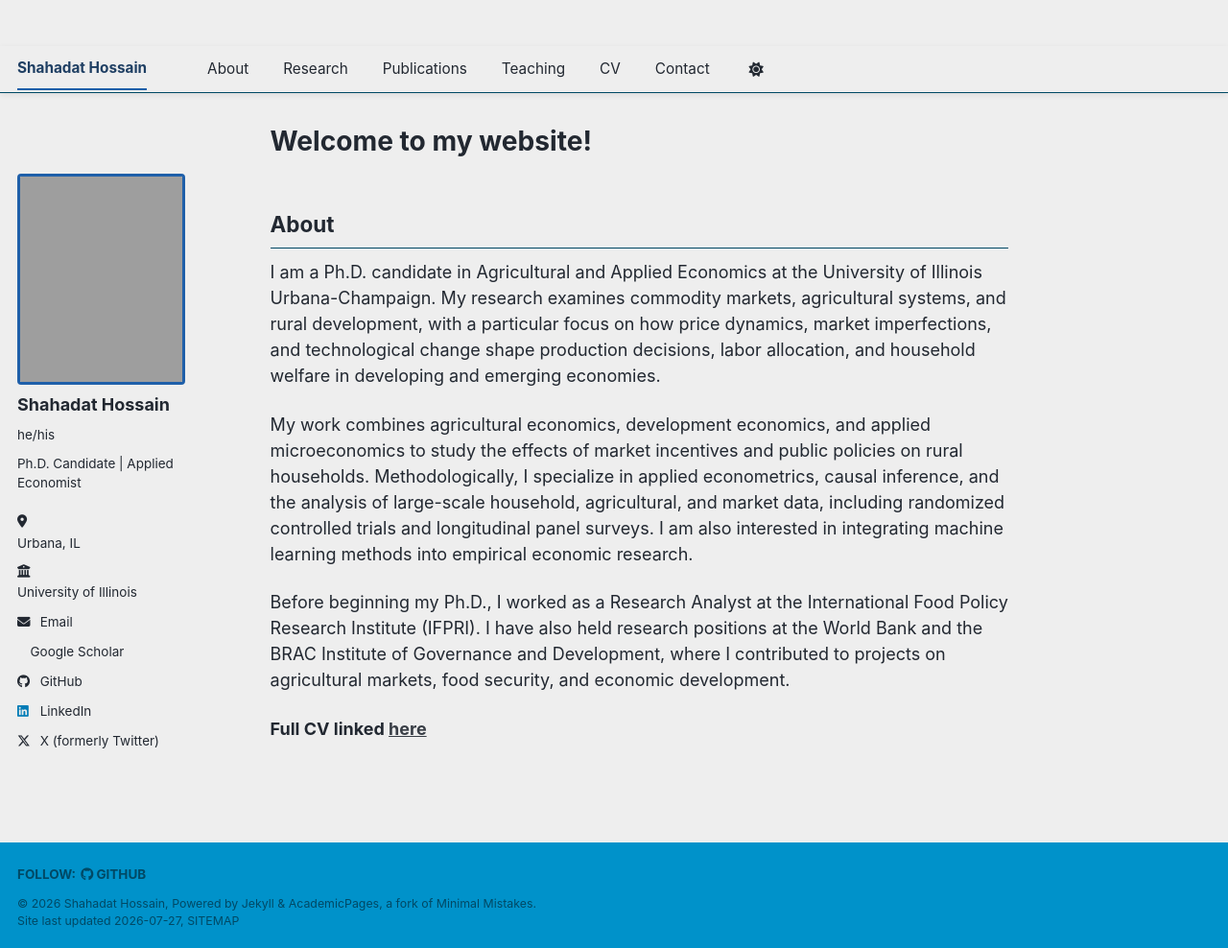
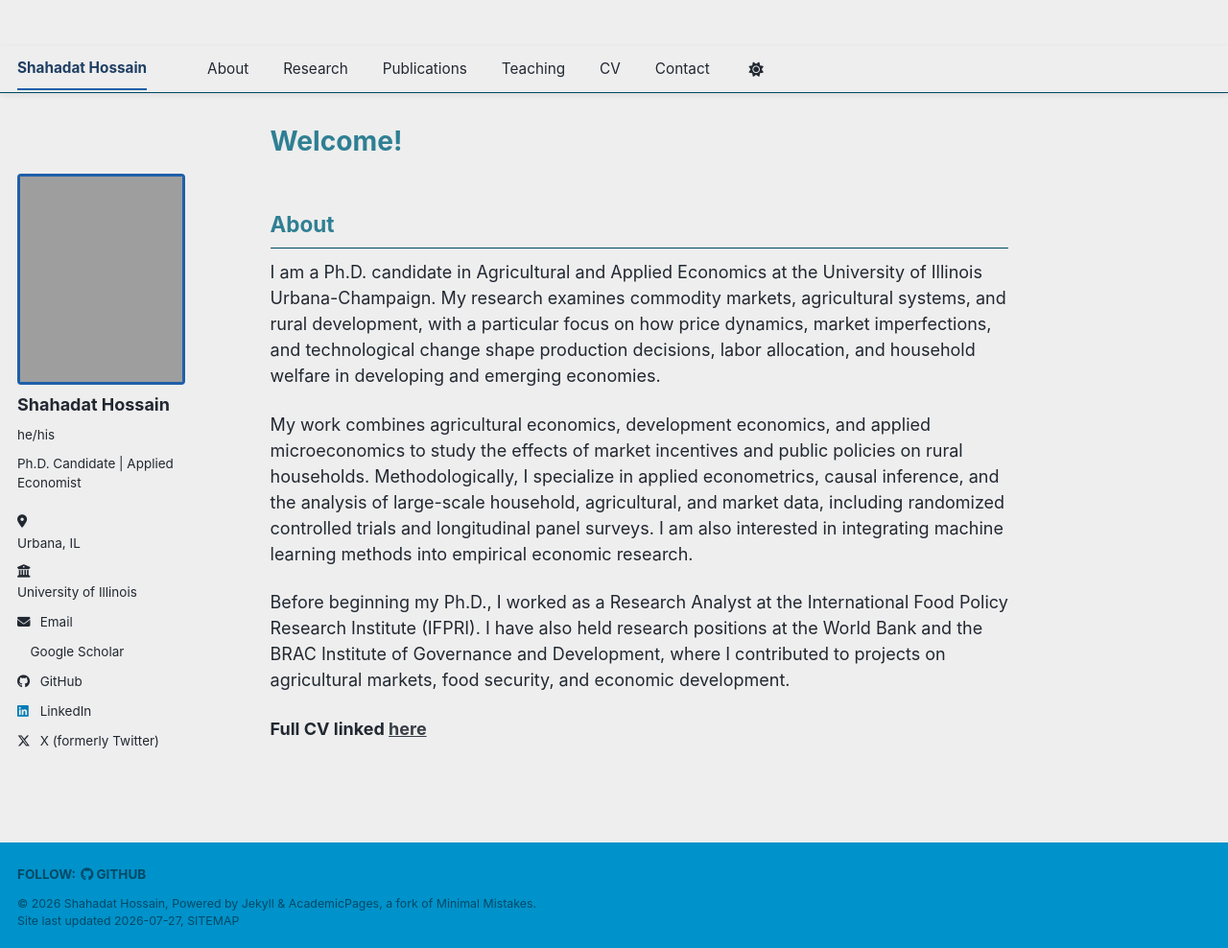
Before and after one commit to hnshahadat/hnshahadat.github.io, a Jekyll site: the page built from _pages/about.md, in a window 1280 px wide and 988 px high. Shown: the whole window at 96% size. Built offline with Jekyll 4.4.1, drawn with Linux system fonts in a browser that asks for light colours; a style sheet for code colours, icons or effects is not loaded.

Commit message:
tab header color

```diff
--- a/_pages/about.md
+++ b/_pages/about.md
@@ -1,6 +1,6 @@
 ---
 permalink: /
-title: "Welcome to my website!"
+title: "Welcome!"
 excerpt: "Ph.D. Candidate at UIUC"
 author_profile: true
 redirect_from:
--- a/_sass/layout/_page.scss
+++ b/_sass/layout/_page.scss
@@ -553,3 +553,23 @@
     min-height: 180px;
   }
 }
+
+/* Shared avatar and heading color */
+:root {
+  --profile-accent-color: #2f7f93;
+}
+
+/* Avatar border */
+.author__avatar img {
+  border: 3px solid var(--profile-accent-color);
+}
+
+/* “Welcome to my website!” */
+.page__title {
+  color: var(--profile-accent-color);
+}
+
+/* “About” heading */
+.page__content #about {
+  color: var(--profile-accent-color);
+}
```
